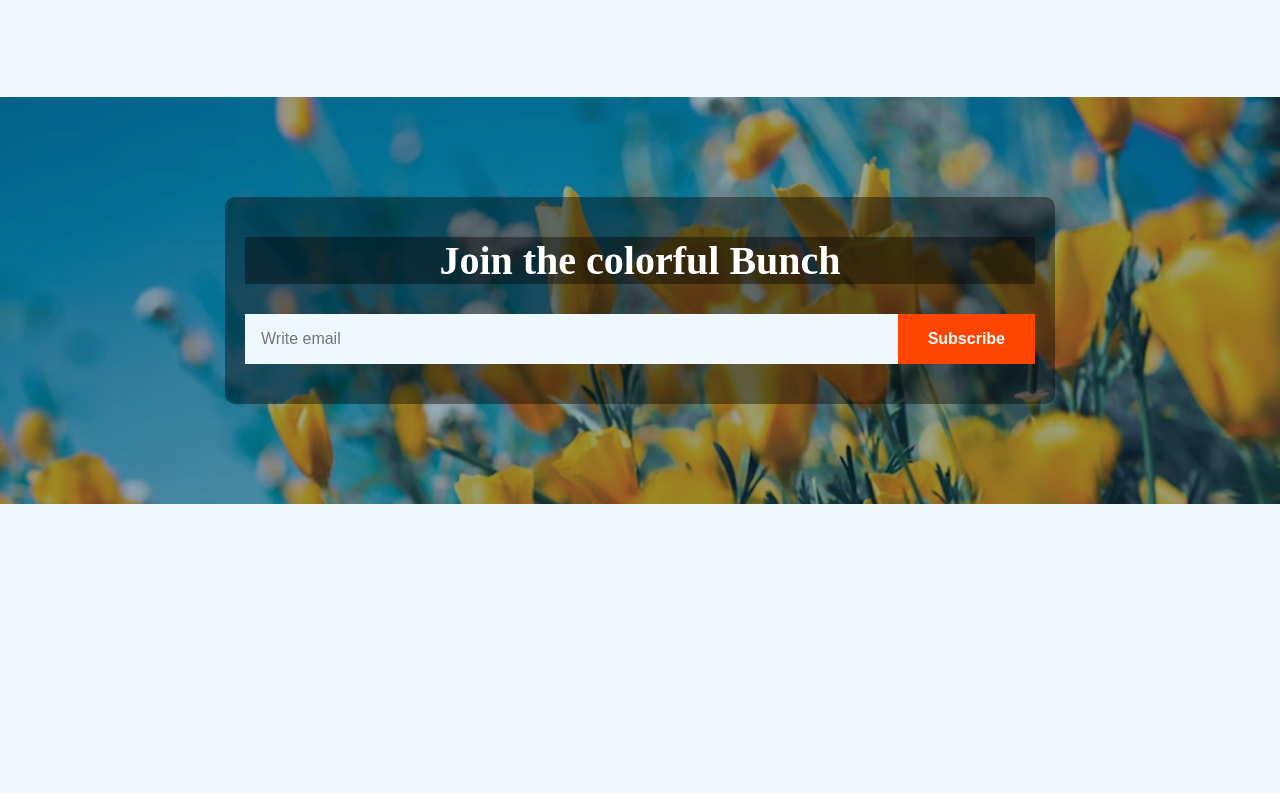
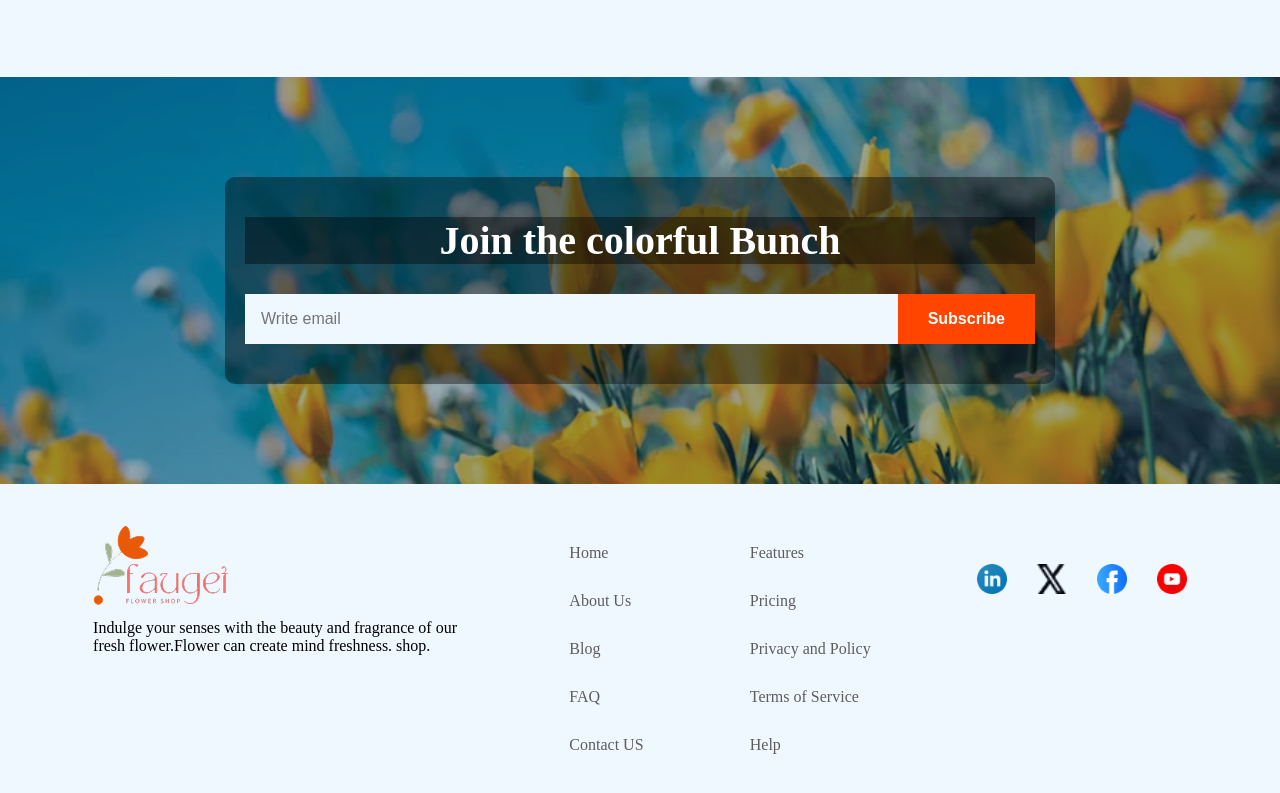
Before and after one commit to ROY-712/Responsive-flower, a plain HTML site: page index.html in a window 1280 px wide. Shown: the part 3029-3822 px from the top of the page. Before the commit the page ends 3533 px from the top, so only its background shows below. Drawn offline with Linux system fonts and the light colour scheme.

Commit message:
add footer feature

```diff
--- a/index.html
+++ b/index.html
@@ -149,8 +149,38 @@
               </div>
         </section>
         </main>
-    <footer>
-
+    <footer class="ending-page">
+        <div class="final">
+        <img src="image/logo.png" alt="Logo" />
+        <p class="dark-2">
+          Indulge your senses with the beauty and fragrance of our fresh flower.Flower can create mind freshness.
+          shop.
+        </p>
+      </div>
+      <div class="Feature">
+        <ul>
+          <li><a href="#">Home</a></li>
+          <li><a href="#">About Us</a></li>
+          <li><a href="#">Blog</a></li>
+          <li><a href="#">FAQ</a></li>
+          <li><a href="#">Contact US</a></li>
+        </ul>
+      </div>
+      <div class="Feature">
+        <ul>
+          <li><a href="#">Features</a></li>
+          <li><a href="#">Pricing</a></li>
+          <li><a href="#">Privacy and Policy</a></li>
+          <li><a href="#">Terms of Service</a></li>
+          <li><a href="#"> Help</a></li>
+        </ul>
+      </div>
+      <div class="icons">
+        <img src="image/icon-linkedin.png" alt="Link_din" />
+        <img src="image/icon-twitter.png" alt="Twitter" />
+        <img src="image/icon-facebook.png" alt="Facebook" />
+        <img src="image/icon-youtube.png" alt="Youtube" />
+      </div>
     </footer>
 
 </body>
--- a/styles/style.css
+++ b/styles/style.css
@@ -15,12 +15,7 @@
   font-variation-settings:
     "width" 100;
 }
-/* .inter {
-  font-family: "Inter", sans-serif;
-  font-optical-sizing: auto;
-  font-weight: 400;
-  font-style: normal;
-} */
+/* color */
 .dark{
     color: rgb(97, 97, 97);
  }
@@ -36,7 +31,6 @@
     align-items: center;
     max-width: 1140px;
     justify-content: space-between;
-    /* border: 2px solid black; */
     margin: 20px auto 90px;
 }
 .nav ul li{
@@ -59,25 +53,23 @@
       height: 30px;
       width: auto;
 }
+
 /* Banner */
+
 .banner{
     max-width: 1140px;
     height: auto;
     display: flex;
     align-items: flex-end;
     justify-content: space-between;
-    /* background-color: #f1f7f9; */
-    /* border: 2px solid gray; */
     margin: 50px auto 90px;
 }
 .banner, .banner-img{
     background-color: #f1f7f9;
 }
 .description{
-    /* align-items:end;  */
     max-width: 570px;
     height: auto;
-    /* border: 2px solid black;  */
     padding-left: 5px;
 }
 .d1{
@@ -96,14 +88,10 @@
 
 .plant{
     margin: 50px auto 130px;
-    /* align-items: center; */
     height: auto;
     max-width: 1140px;
-    /* border: 2px solid black;  */
 }
-
 .plant-des{
-    /* align-items: center; */
     justify-content: center;
     text-align: center;
     padding-bottom: 10px;
@@ -114,7 +102,6 @@
   color: #FFFFFF;
   padding: 10px 90px;
   border: none;
-  /* border-radius: 5px; */
   margin: auto;
 }
 .btn-col:hover {
@@ -174,14 +161,13 @@
 .deal {
   max-width: 1140px;
   margin: 100px auto;
-  padding: 0 20px;
+  padding-top:  0px 20px;
   font-family: sans-serif;
 }
 
-/* Header text center */
 .deal-des {
   text-align: center;
-  margin-bottom: 40px;
+  margin-bottom: 20px;
 }
 
 .deal-des h3 {
@@ -220,8 +206,6 @@
   color:  white;
   height: 250px;
 }
-
-/* Background images */
 .bloom {
   background-image: url('../image/deal-bloom.png');
 }
@@ -256,40 +240,14 @@
   background: #e3e3e0;
 }
 
-/* Join */
-
-/* .join{
-    background-image: url('../image/news-letter-bg.png');
-    background-size: cover;
-    background-position: center;
-    margin: 100px auto 110px;
-    max-width: 100%;
-    height: 550px;;
-    gap: 20px;
-    /* border: 2px solid black; */
-
-} */
 .subscribe-to-join{
-    /* background: rgba(82, 77, 77, 0.4);  */
     text-align: center;
     justify-content: center;
     align-items: center;
     height: 140px;
     width: 830px;
-    /* background: transparent; */
 }
-/* .subscribe-to-join h3{
-    text-align: center;
-    justify-content: center;
-} */
 
- /* .email{
-  font-weight: bold;
-  color: #b6b2b2;
-  padding: 8px 160px;
-  margin: 0;
- } */
-/*  */
 .subscribe-section {
   background-image: url('../image/news-letter-bg.png');
   background-size: cover;
@@ -337,12 +295,55 @@
   font-size: 16px;
   font-weight: bold;
   cursor: pointer;
-  /* transition: background 0.3s; */
 }
 .email-box button:hover {
   background-color: #dbe549;
 }
+
+/* footer */
+
+.ending-page{
+    min-height: 350px;
+    width: 100%;
+    display: flex;
+    align-items: flex-start;
+    justify-content: space-around;
+    padding: 40px;
+}
+.Feature ul{
+    display: flex;
+    flex-direction: column;
+    gap: 30px;
+    padding-top: 20px;
+}
+.Feature ul li a{
+    text-decoration: none;
+    color:rgb(94, 92, 92) ;
+}
+.Feature ul li{
+    list-style-type: none;
+}
+.final p{
+    max-width: 370px;
+    padding-top: 8px;
+}
+.icons{
+    display: flex;
+    gap: 30px;
+    padding-top: 40px;
+}
+.icons img{
+    width: 30px;
+    cursor: pointer;
+    transition: 0.5s all ease;
+}
+.icons img:hover{
+    transform: scale(1.5);
+    transition: 0.5s all ease;
+}
+
 /* Responsive */
+
 @media screen and (max-width: 576px) {
     .nav-right ul li {
         display: none;
@@ -367,14 +368,12 @@
         gap: 20px;
         padding: 20px;
     }
-
     .deal-discount{
          grid-template-columns: 1fr;
     }
     .left-column{
        grid-template-rows: auto;
     }
-
     .bloom,
     .ana,
     .zabo{
@@ -390,6 +389,9 @@
         width: 100%;
         padding: 14px;
     }
-
+    .ending-page{
+        flex-direction: column;
+        gap:10px;
+      }
 
 }
```
Lines whose indentation alone changed are shown as unchanged.
